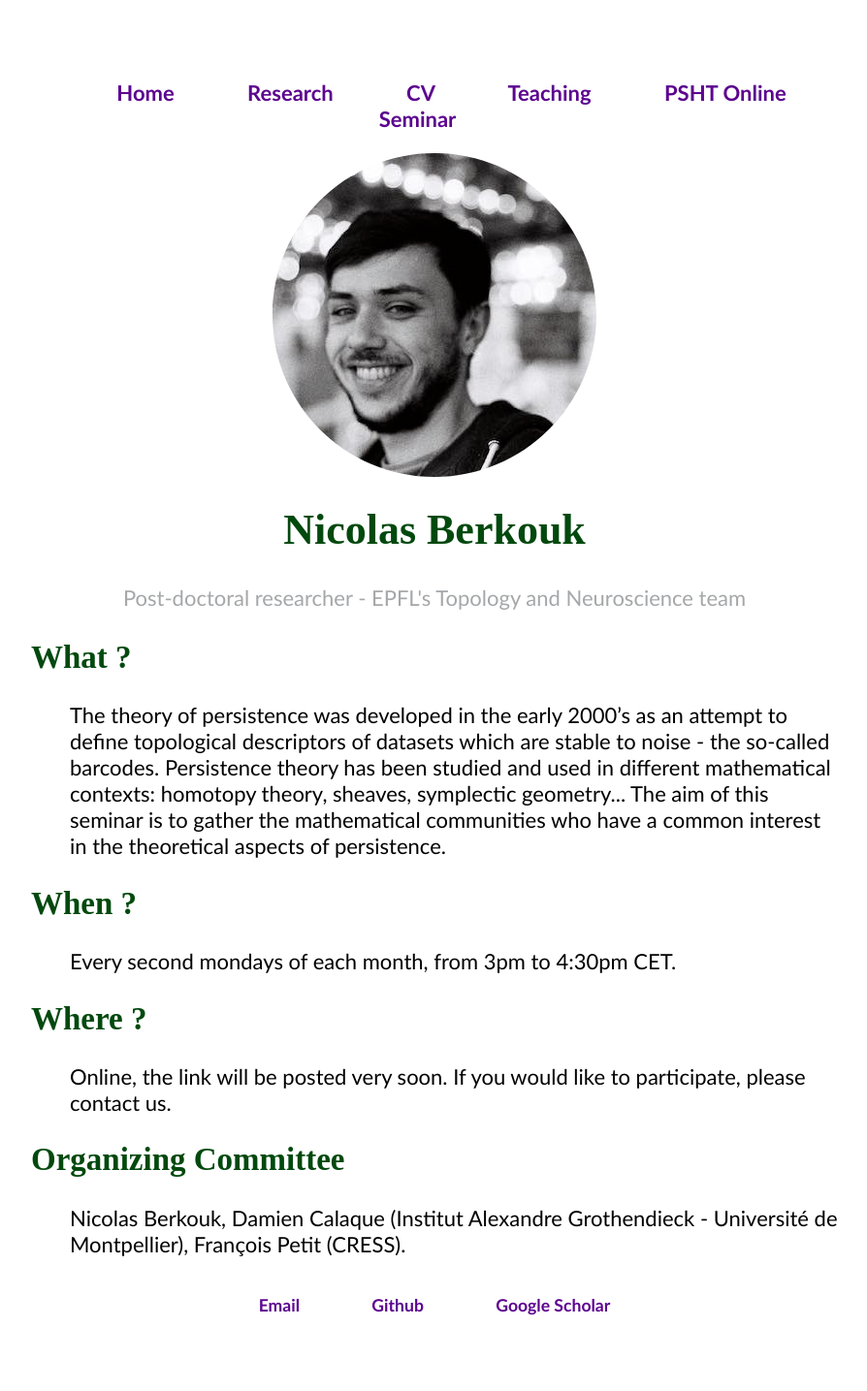
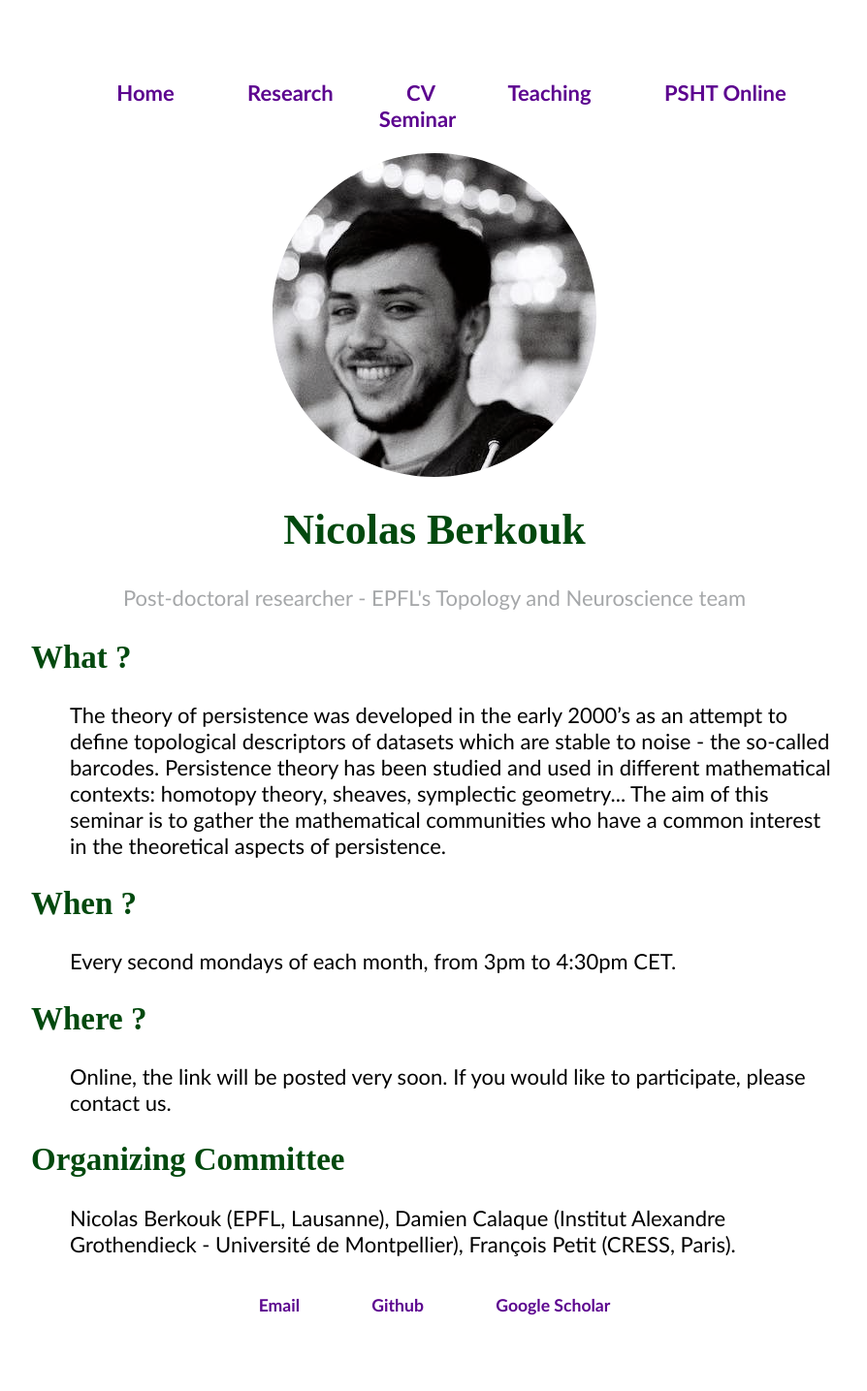
Before and after one commit to nberkouk/nberkouk.github.io, a Jekyll site: the page built from psht.html, in a window 1280 px wide. Shown: the whole page at 97% size, without its empty margins (192-1086 px from the left). Built offline with Jekyll 4.4.1, drawn with Linux system fonts in a browser that asks for light colours.

Commit message:
add psht

```diff
--- a/psht.html
+++ b/psht.html
@@ -40,7 +40,7 @@ Online, the link will be posted very soon. If you would like to participate, ple
 
 <h2>Organizing Committee </h2>
 <ul style="font-family:'Optima';">
-Nicolas Berkouk, Damien Calaque (Institut Alexandre Grothendieck - Université de Montpellier), François Petit (CRESS).
+Nicolas Berkouk (EPFL, Lausanne), Damien Calaque (Institut Alexandre Grothendieck - Université de Montpellier), François Petit (CRESS, Paris).
 
 </ul>
 
```
